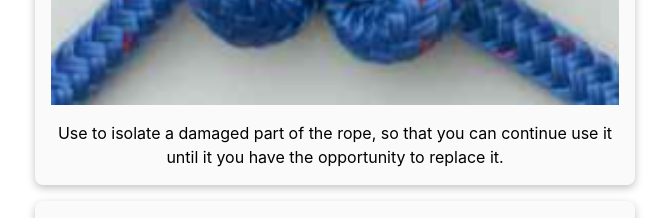
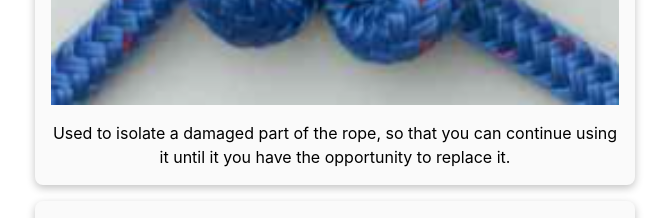
Before and after one commit to carltonj2000/canyoneering-pwa, a React (Vite) app: page / in a window 1280 px wide. Shown: the part 8320-8538 px from the top of the page, without its empty margins (305-974 px from the left). Built offline with nearby package versions, Linux system fonts and the light colour scheme.

Commit message:
fix typos

```diff
--- a/src/App.tsx
+++ b/src/App.tsx
@@ -174,8 +174,8 @@ function App() {
           <div className="content">
             <img src={images.alpineButterfly} alt="Alpine Butterfly Loop"></img>
             <p>
-              Use to isolate a damaged part of the rope, so that you can
-              continue use it until it you have the opportunity to replace it.
+              Used to isolate a damaged part of the rope, so that you can
+              continue using it until it you have the opportunity to replace it.
             </p>
           </div>
         </div>
```
